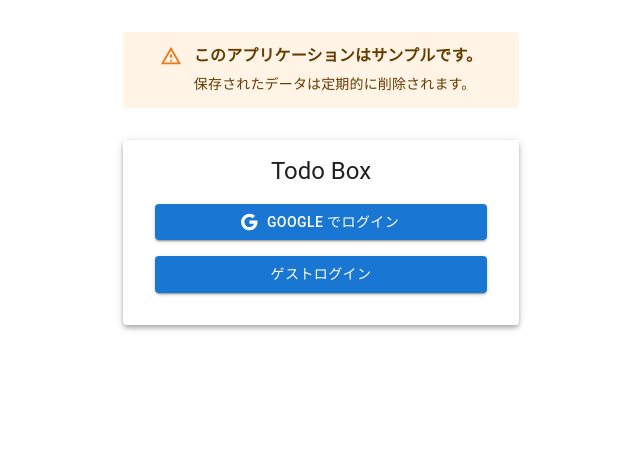
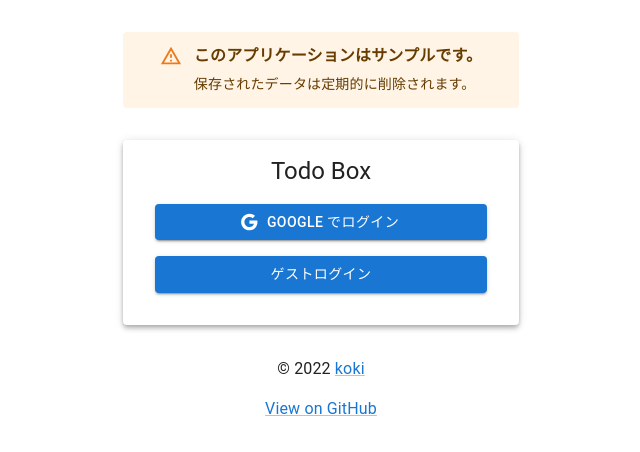
Before and after one commit to koki-develop/todobox, a React (Vite) app in the folder frontend/: page / in a window 1280 px wide. Shown: the top 452 px of the page, without its empty margins (319-959 px from the left). Built offline with nearby package versions, Linux system fonts and the light colour scheme; no server answers.

Commit message:
footer を設置

```diff
--- a/frontend/src/components/pages/LoginPage/LoginPage.tsx
+++ b/frontend/src/components/pages/LoginPage/LoginPage.tsx
@@ -1,8 +1,10 @@
 import GoogleIcon from "@mui/icons-material/Google";
 import Alert from "@mui/material/Alert";
 import AlertTitle from "@mui/material/AlertTitle";
+import Box from "@mui/material/Box";
 import Button from "@mui/material/Button";
 import Container from "@mui/material/Container";
+import Link from "@mui/material/Link";
 import Paper from "@mui/material/Paper";
 import Typography from "@mui/material/Typography";
 import React, { useCallback } from "react";
@@ -22,13 +24,16 @@ const LoginPage: React.VFC = React.memo(() => {
 
   return (
     <Container maxWidth="xs" sx={{ pt: 4 }}>
-      <Alert severity="warning" sx={{ justifyContent: "center", mb: 4 }}>
+      <Box sx={{ mb: 4 }}>
+        <Alert severity="warning" sx={{ justifyContent: "center" }}>
           <AlertTitle sx={{ fontWeight: "bold" }}>
             このアプリケーションはサンプルです。
           </AlertTitle>
           保存されたデータは定期的に削除されます。
         </Alert>
+      </Box>
 
+      <Box sx={{ mb: 4 }}>
         <Paper sx={{ p: 4, pt: 2 }} elevation={4}>
           <Field>
             <Typography sx={{ textAlign: "center" }} variant="h5">
@@ -57,6 +62,36 @@ const LoginPage: React.VFC = React.memo(() => {
             </Button>
           </Field>
         </Paper>
+      </Box>
+
+      <Box
+        component="footer"
+        sx={{
+          display: "flex",
+          flexDirection: "column",
+          justifyContent: "center",
+        }}
+      >
+        <Field sx={{ textAlign: "center" }}>
+          &copy; 2022{" "}
+          <Link
+            target="_blank"
+            rel="noreferrer noopener"
+            href="https://koki.me"
+          >
+            koki
+          </Link>
+        </Field>
+        <Field sx={{ textAlign: "center" }}>
+          <Link
+            target="_blank"
+            rel="noreferrer noopener"
+            href="https://github.com/koki-develop/todo-box"
+          >
+            View on GitHub
+          </Link>
+        </Field>
+      </Box>
     </Container>
   );
 });
```
Lines whose indentation alone changed are shown as unchanged.
